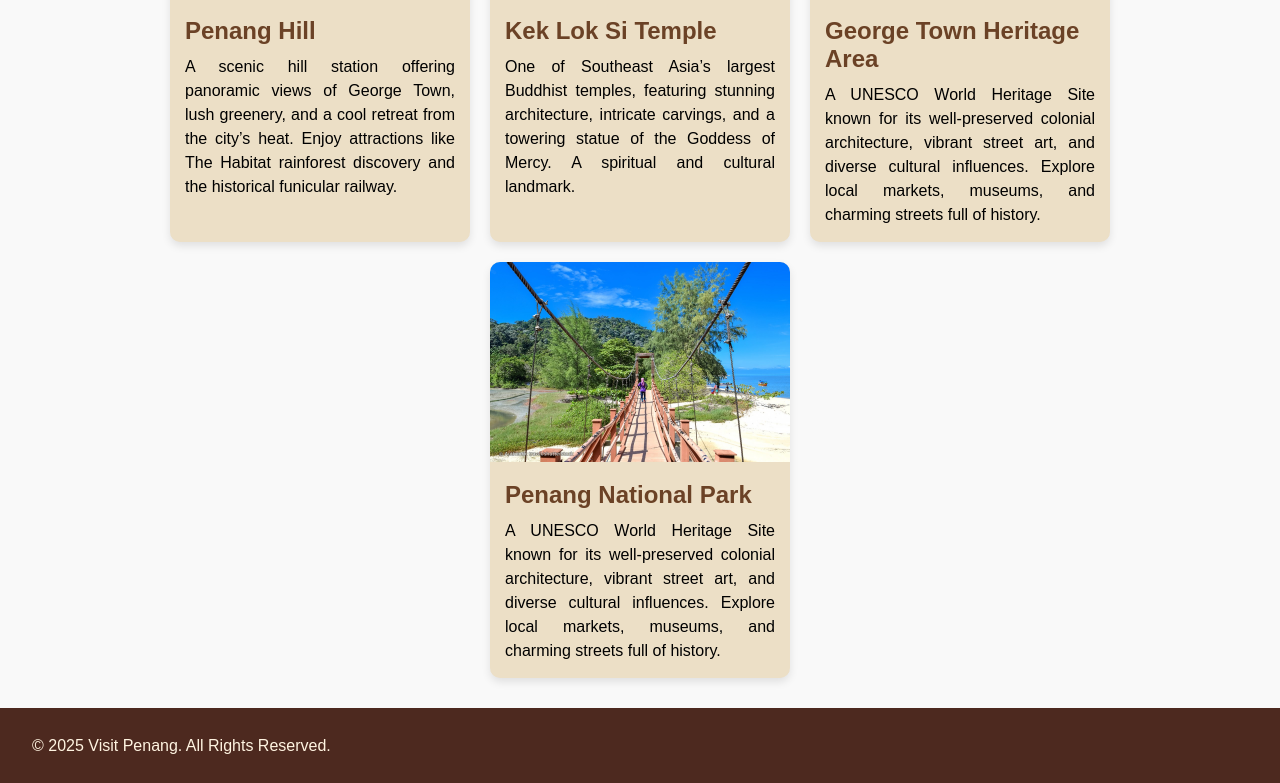
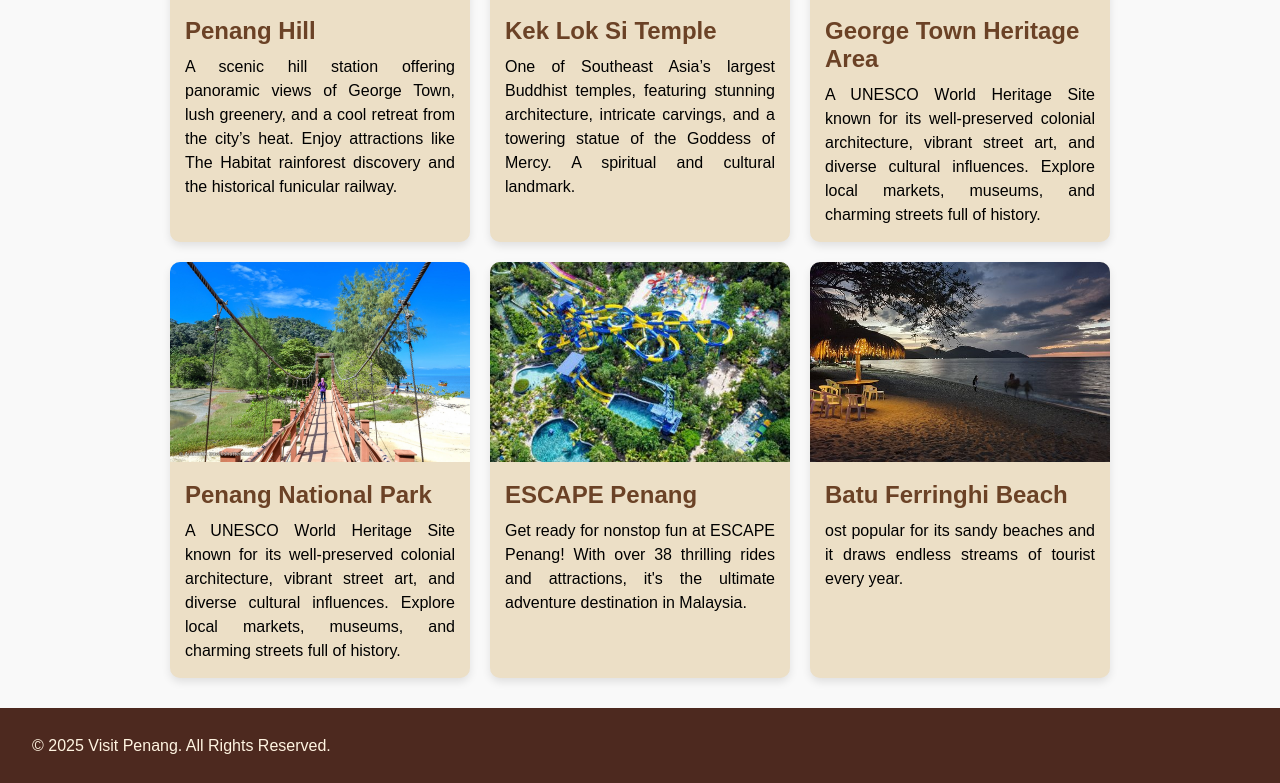
Before and after one commit to hurindamia/PENANGWEB, a React (Vite) app: page /tourist-spots in a window 1280 px wide. Shown: the part 402-1185 px from the top of the page. Built offline with nearby package versions, Linux system fonts and the light colour scheme.

Commit message:
last real betul ii

```diff
--- a/src/components/Food/Food.jsx
+++ b/src/components/Food/Food.jsx
@@ -32,6 +32,12 @@ const foodData = [
       "Pasembur is a flavorful Malaysian salad packed with crispy fritters, fresh vegetables, and rich peanut sauce.",
     image: "/images/pasembur.jpg",
   },
+  {
+    name: "Tau Sar Piah",
+    description:
+      "A delicious snack that is very popular in Penang. It is traditionally a type of baked good with various bean fillings, such as red beans or green beans.",
+    image: "/images/tausarpiah.jpg",
+  }
 ];
 
 function Food() {
--- a/src/components/Hotels/Hotels.jsx
+++ b/src/components/Hotels/Hotels.jsx
@@ -32,6 +32,12 @@ const hotels = [
       "A tropical beachfront resort offering a relaxing escape with family-friendly facilities. Prices: RM500–RM1,000 per night.",
     image: "/images/parkroyal.jpg",
   },
+  {
+    name: "Eastin Hotel",
+    description:
+      "Enjoy a vibrant stay at Eastin Hotel Penang. Relax at the rooftop pool or explore Queensbay Mall.",
+    image: "/images/eastin.jpeg",
+  },
 ];
 
 function Hotels() {
--- a/src/components/TouristSpots/TouristSpots.jsx
+++ b/src/components/TouristSpots/TouristSpots.jsx
@@ -25,7 +25,19 @@ const spots = [
     description:
       "A UNESCO World Heritage Site known for its well-preserved colonial architecture, vibrant street art, and diverse cultural influences. Explore local markets, museums, and charming streets full of history.",
     image: "/images/penang-park1.jpg",
-  }, // Ensure there's no trailing comma after the last item
+  },
+  {
+    name: "ESCAPE Penang",
+    description:
+      "Get ready for nonstop fun at ESCAPE Penang! With over 38 thrilling rides and attractions, it's the ultimate adventure destination in Malaysia.",
+    image: "/images/escape1.jpg",
+  },
+  {
+    name: "Batu Ferringhi Beach",
+    description:
+      "ost popular for its sandy beaches and it draws endless streams of tourist every year.",
+    image: "/images/batuferringhi.jpg",
+  }
 ];
 
 function TouristSpots() {
```
